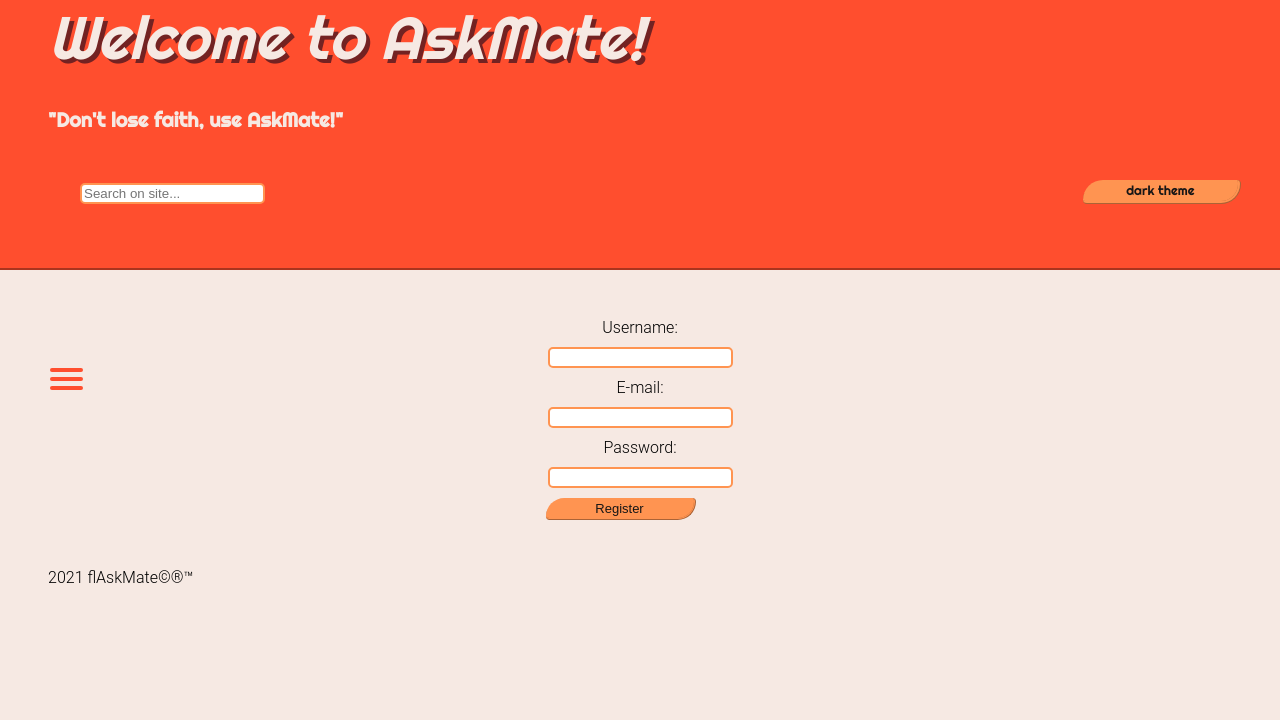
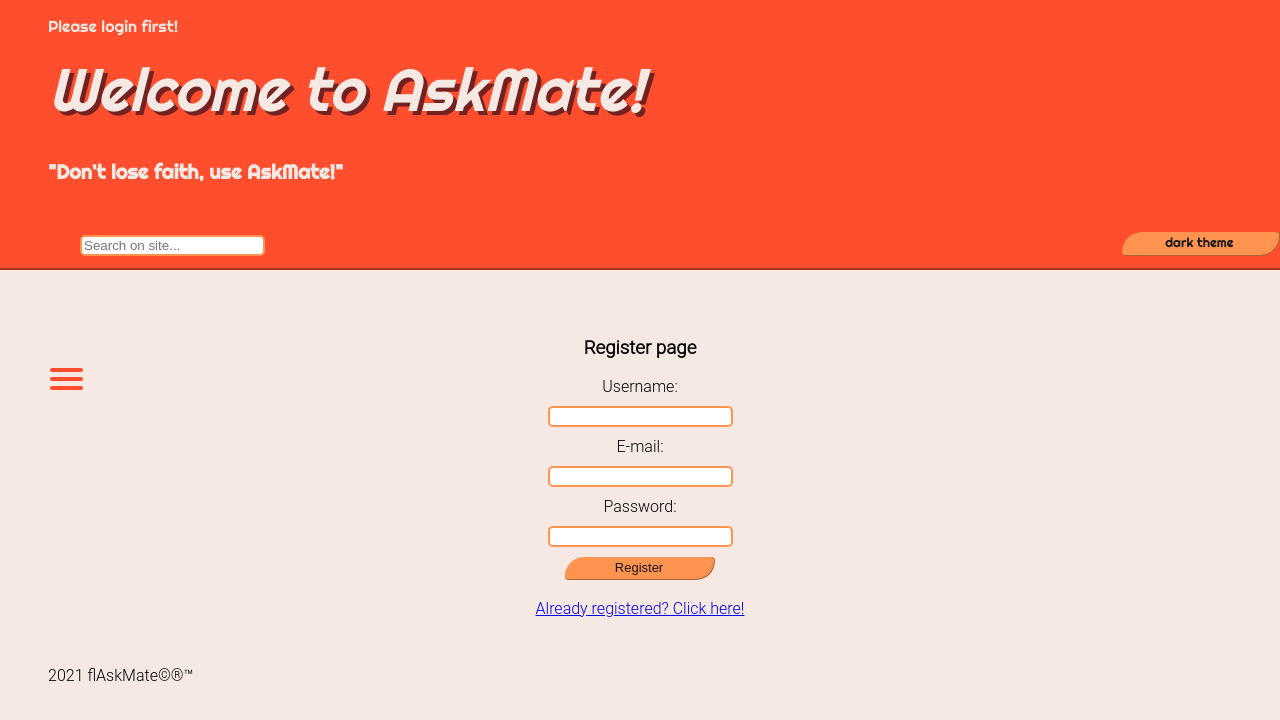
Before and after one commit to LatNat/ask-mate-3-python-LatNat, a Flask app: page /register in a window 1280 px wide. Shown: the top 720 px of the page. Run offline with Flask 2, Linux system fonts and the light colour scheme; some libraries are stand-ins or nearby versions; some web fonts are replaced.

Commit message:
Modify: Register and login page layout

```diff
--- a/static/general.css
+++ b/static/general.css
@@ -183,7 +183,7 @@ div.comment-container:last-child {
 
 .add-comments {
     display: flex;
-    flex: 1 1 auto;earch:
+    flex: 1 1 auto;
     grid-area: add-comments;
     align-items: flex-start;
 }
@@ -316,7 +316,7 @@ div.comment-container:last-child {
     background: var(--secondary-color);
     color: var(--font-color);
     padding: 0.2em;
-    margin-right: 3em;
+    /*margin-right: 3em;*/
     text-align: center;
     text-decoration: none;
     align-self: flex-end;
@@ -378,3 +378,8 @@ img:hover {
     font-style: oblique;
     text-shadow: 4px 4px var(--utility-color);
 }
+
+.text-middle {
+    display: flex;
+    justify-content: center
+}
--- a/templates/layout.html
+++ b/templates/layout.html
@@ -24,6 +24,8 @@
         <div class="page-title">
             {% if "username" in session %}
                 <p>You are logged in as: {{ session["username"] }}</p>
+            {% else %}
+                <p>Please login first!</p>
             {% endif %}
             <div class="askmate-title">Welcome to AskMate!</div><h5>"Don't lose faith, use AskMate!"</h5>
         </div>
--- a/templates/login.html
+++ b/templates/login.html
@@ -2,14 +2,16 @@
 {% block title %} Login{% endblock %}
 {% block buttons %}{% endblock %}
 {% block content %}
+    <div class="text-middle"><h3>Login page</h3></div>
     <form method="post" action="/login">
     <div class="login-table">
         <label id ="username">Username or E-mail: </label>
             <input type="username" name="username">
         <label id="password">Password:  </label>
             <input type="password" name="password">
-        <button type="sumbit">Login</button>
+        <div class="text-middle"><button type="sumbit">Login</button></div>
     </div>
+    <br><a href="{{ url_for("register_user") }}">Not registered? Click here!</a>
     </form>
     {% if attempt %}<script src="/static/login_alert.js" defer></script>{% endif %}
 {% endblock %}
--- a/templates/register.html
+++ b/templates/register.html
@@ -2,6 +2,7 @@
 {% block title %} Register{% endblock %}
 {% block buttons %}{% endblock %}
 {% block content %}
+    <div class="text-middle"><h3>Register page</h3></div>
     <form method="post" action="/register">
         <div class="login-table">
             <label id ="username">Username: </label>
@@ -10,8 +11,10 @@
                 <input type="email" name="email">
             <label id="password">Password:  </label>
                 <input type="password" name="password">
-        <button type="sumbit">Register</button>
+        <div class="text-middle"><button type="sumbit">Register</button></div>
+
         </div>
+    <br><a href="{{ url_for("login_user") }}">Already registered? Click here!</a>
     </form>
     {% if used %}<script src="/static/existing_user.js"></script>{% endif %}
 {% endblock %}
```
